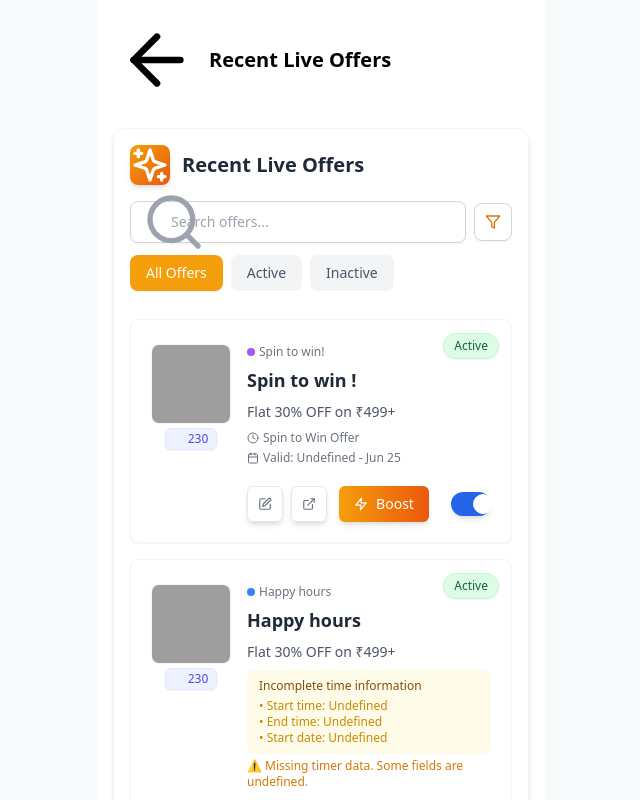
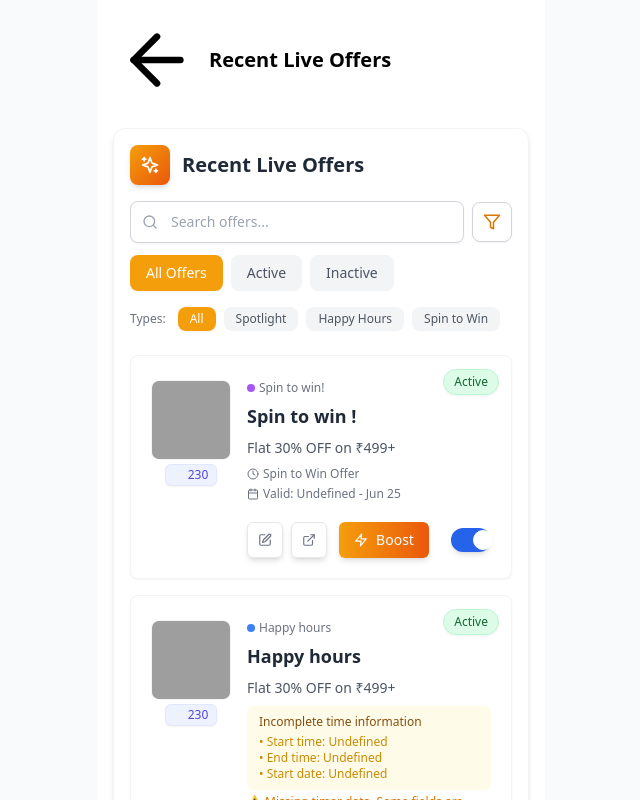
Before and after one commit to DevxD98/Owner-s-page, a React (Vite) app: page /offer-management in a window 1280 px wide. Both pictures are taken after a click on the button 812 px from the left and 222 px from the top of the page. Shown: the top 800 px of the page, without its empty margins (319-959 px from the left). Built offline with nearby package versions, Linux system fonts and the light colour scheme; grey boxes are pictures that could not be loaded; some icons are missing.

Commit message:
Improve offer filtering and editing capabilities in OfferManagement

```diff
--- a/src/components/offers/OfferManagement.jsx
+++ b/src/components/offers/OfferManagement.jsx
@@ -12,11 +12,25 @@ const OfferManagement = ({ showSearch = false, showAllItems = false, showBoostBu
   const [loadedItems, setLoadedItems] = useState([]);
   const [searchTerm, setSearchTerm] = useState('');
   const [filter, setFilter] = useState('all');
+  const [typeFilter, setTypeFilter] = useState('all');
   const [showFilters, setShowFilters] = useState(false);
+  const [refreshKey, setRefreshKey] = useState(0); // Add a key to force refresh
 
   // Log the offers when component mounts or offers change
   useEffect(() => {
     console.log('OfferManagement - Current Offers:', offers);
+
+    // Reset the loadedItems state to trigger re-animation
+    setLoadedItems([]);
+
+    // Log offers IDs to verify correct sorting
+    if (offers && offers.length > 0) {
+      console.log('OfferManagement - Offer IDs:', offers.map(o => o.id));
+      console.log('OfferManagement - Non-draft offers:', offers.filter(o => !o.isDraft).length);
+    }
+
+    // Force a refresh whenever offers change
+    setRefreshKey(prev => prev + 1);
   }, [offers]);
 
   useEffect(() => {
@@ -34,28 +48,60 @@ const OfferManagement = ({ showSearch = false, showAllItems = false, showBoostBu
 
       const timers = [];
       // Get the latest offers (sorted by ID in descending order)
-      const displayOffers = getFilteredOffers().slice(0, 2);
+      const displayOffers = getFilteredOffers();
+      const limitedOffers = showAllItems ? displayOffers : displayOffers.slice(0, 2);
 
-      displayOffers.forEach((_, index) => {
+      console.log(`OfferManagement - Displaying ${limitedOffers.length} offers out of ${displayOffers.length} total`);
+
+      limitedOffers.forEach((_, index) => {
         const timer = setTimeout(() => {
           setLoadedItems(prev => [...prev, index]);
-        }, index * 100 + 200);
+        }, index * 50 + 100); // Faster animation
         timers.push(timer);
       });
 
       return () => timers.forEach(timer => clearTimeout(timer));
     }
-  }, [isVisible, offers, filter, searchTerm]);
+  }, [isVisible, offers, filter, typeFilter, searchTerm, showAllItems, refreshKey]);
 
   // Filter and sort offers
   const getFilteredOffers = () => {
-    let filtered = offers ? offers.filter(offer => !offer.isDraft) : [];
+    // Debug the offers array first
+    console.log('OfferManagement - Original offers in getFilteredOffers:', offers);
+
+    if (!offers || !Array.isArray(offers)) {
+      console.error('OfferManagement - Offers is not a valid array:', offers);
+      return [];
+    }
+
+    // Make sure to check if offers is defined and handle each offer having required properties
+    let filtered = offers.filter(offer => {
+      const isDraftValid = offer && typeof offer.isDraft !== 'undefined';
+      // Debug any problematic offers
+      if (!isDraftValid) {
+        console.warn('OfferManagement - Offer with incomplete data:', offer);
+      }
+
+      // Ensure offer has a type property - set spotlight as default if missing
+      if (offer && !offer.type) {
+        console.warn('OfferManagement - Offer missing type, setting default:', offer.id);
+        offer.type = 'spotlight';
+      }
+
+      // Filter out drafts
+      return isDraftValid && !offer.isDraft;
+    });
 
     // Apply status filter
     if (filter !== 'all') {
       filtered = filtered.filter(offer =>
         filter === 'active' ? offer.isActive : !offer.isActive
       );
+    }
+
+    // Apply type filter
+    if (typeFilter !== 'all') {
+      filtered = filtered.filter(offer => offer.type === typeFilter);
     }
 
     // Apply search filter
@@ -67,8 +113,29 @@ const OfferManagement = ({ showSearch = false, showAllItems = false, showBoostBu
       );
     }
 
-    // Sort by newest first
-    return filtered.sort((a, b) => b.id - a.id);
+    // Sort by newest first - using numeric parsing for string IDs
+    // This ensures newest offers (with highest IDs) appear first
+    const sorted = filtered.sort((a, b) => {
+      // Make sure both have IDs
+      if (!a.id || !b.id) {
+        console.warn('OfferManagement - Offer missing ID for sorting:', !a.id ? a : b);
+        return 0;
+      }
+
+      // Convert string IDs to numbers for proper sorting
+      const aId = parseInt(a.id);
+      const bId = parseInt(b.id);
+
+      if (isNaN(aId) || isNaN(bId)) {
+        console.warn('OfferManagement - Invalid offer ID detected:', {aId: a.id, bId: b.id});
+        return 0;
+      }
+
+      return bId - aId; // Newest first (higher ID = newer)
+    });
+
+    console.log('OfferManagement - Filtered and sorted offers:', sorted.map(o => ({id: o.id, title: o.title})));
+    return sorted;
   };
 
   // Filter out draft offers and sort by newest first (latest created first)
@@ -80,13 +147,13 @@ const OfferManagement = ({ showSearch = false, showAllItems = false, showBoostBu
         onClick={() => !showAllItems && navigate('/offer-management')}
       >
         <div className="flex items-center gap-2 sm:gap-3">
-          <div className="w-8 h-8 sm:w-10 sm:h-10 rounded-lg bg-gradient-to-br from-amber-500 to-orange-600 flex items-center justify-center shadow-md">
-            <Sparkles size={16} className="sm:size-20 text-white" />
+          <div className="w-10 h-10 rounded-lg bg-gradient-to-br from-amber-500 to-orange-600 flex items-center justify-center shadow-md">
+            <Sparkles size={20} className="text-white" />
           </div>
           <h2 className="text-lg sm:text-xl font-bold text-gray-800 group-hover:text-amber-600 transition-colors">Recent Live Offers</h2>
         </div>
         {!showAllItems && (
-          <ChevronRight size={18} className="sm:size-20 text-gray-500 group-hover:text-amber-600 transform group-hover:translate-x-1 transition-transform" />
+          <ChevronRight size={20} className="text-gray-500 group-hover:text-amber-600 transform group-hover:translate-x-1 transition-transform" />
         )}
       </div>
 
@@ -96,7 +163,7 @@ const OfferManagement = ({ showSearch = false, showAllItems = false, showBoostBu
           <div className="flex items-center gap-2 mb-3">
             <div className="relative flex-1">
               <div className="absolute inset-y-0 left-0 pl-3 flex items-center pointer-events-none">
-                <Search size={14} className="sm:size-16 text-gray-400" />
+                <Search size={16} className="text-gray-400" />
               </div>
               <input
                 type="text"
@@ -110,14 +177,17 @@ const OfferManagement = ({ showSearch = false, showAllItems = false, showBoostBu
               onClick={() => setShowFilters(!showFilters)}
               className="p-2 sm:p-2.5 border border-gray-300 rounded-lg hover:bg-gray-100 shadow-sm"
             >
-              <Filter size={16} className={showFilters ? "text-amber-600" : "text-gray-500"} />
+              <Filter size={18} className={showFilters ? "text-amber-600" : "text-gray-500"} />
             </button>
           </div>
 
           {showFilters && (
-            <div className="flex space-x-2 overflow-x-auto pb-2 sm:pb-3 scrollbar-hide">
-              <button
-                onClick={() => setFilter('all')}
+            <div className="space-y-2">
+              <div className="flex space-x-2 overflow-x-auto pb-2 scrollbar-hide">              <button
+                onClick={() => {
+                  setFilter('all');
+                  setTypeFilter('all'); // Clear type filter when showing all offers
+                }}
                 className={`px-3 sm:px-4 py-1.5 sm:py-2 text-xs sm:text-sm rounded-lg ${filter === 'all'
                   ? 'bg-amber-500 text-white shadow-sm'
                   : 'bg-gray-100 text-gray-600 hover:bg-gray-200'} whitespace-nowrap`}
@@ -141,6 +211,44 @@ const OfferManagement = ({ showSearch = false, showAllItems = false, showBoostBu
                   Inactive
                 </button>
               </div>
+
+              {/* Offer type filter - this is the new section we're adding */}
+              <div className="flex space-x-2 overflow-x-auto pb-2 scrollbar-hide">
+                <span className="text-xs font-medium text-gray-500 self-center mr-1">Types:</span>
+                <button
+                  onClick={() => setTypeFilter('all')}
+                  className={`px-3 py-1 text-xs rounded-lg ${typeFilter === 'all'
+                    ? 'bg-amber-500 text-white shadow-sm'
+                    : 'bg-gray-100 text-gray-600 hover:bg-gray-200'} whitespace-nowrap`}
+                >
+                  All
+                </button>
+                <button
+                  onClick={() => setTypeFilter('spotlight')}
+                  className={`px-3 py-1 text-xs rounded-lg ${typeFilter === 'spotlight'
+                    ? 'bg-amber-500 text-white shadow-sm'
+                    : 'bg-gray-100 text-gray-600 hover:bg-gray-200'} whitespace-nowrap`}
+                >
+                  Spotlight
+                </button>
+                <button
+                  onClick={() => setTypeFilter('happyhours')}
+                  className={`px-3 py-1 text-xs rounded-lg ${typeFilter === 'happyhours'
+                    ? 'bg-blue-500 text-white shadow-sm'
+                    : 'bg-gray-100 text-gray-600 hover:bg-gray-200'} whitespace-nowrap`}
+                >
+                  Happy Hours
+                </button>
+                <button
+                  onClick={() => setTypeFilter('spintowin')}
+                  className={`px-3 py-1 text-xs rounded-lg ${typeFilter === 'spintowin'
+                    ? 'bg-purple-500 text-white shadow-sm'
+                    : 'bg-gray-100 text-gray-600 hover:bg-gray-200'} whitespace-nowrap`}
+                >
+                  Spin to Win
+                </button>
+              </div>
+            </div>
           )}
         </div>
       )}
@@ -158,10 +266,15 @@ const OfferManagement = ({ showSearch = false, showAllItems = false, showBoostBu
                 validTill={offer.validTill}
                 isActive={offer.isActive}
                 description={offer.description}
-                image={offer.imagePreview || offer.image}
+                image={offer.image}
+                imagePreview={offer.imagePreview}
                 views={offer.views || 0}
                 showBoostButton={showBoostButtons}
                 type={offer.type}
+                startTime={offer.startTime}
+                endTime={offer.endTime}
+                validityDate={offer.validityDate}
+                startDate={offer.startDate}
               />
             </div>
           ))
```
Lines whose indentation alone changed are shown as unchanged.
